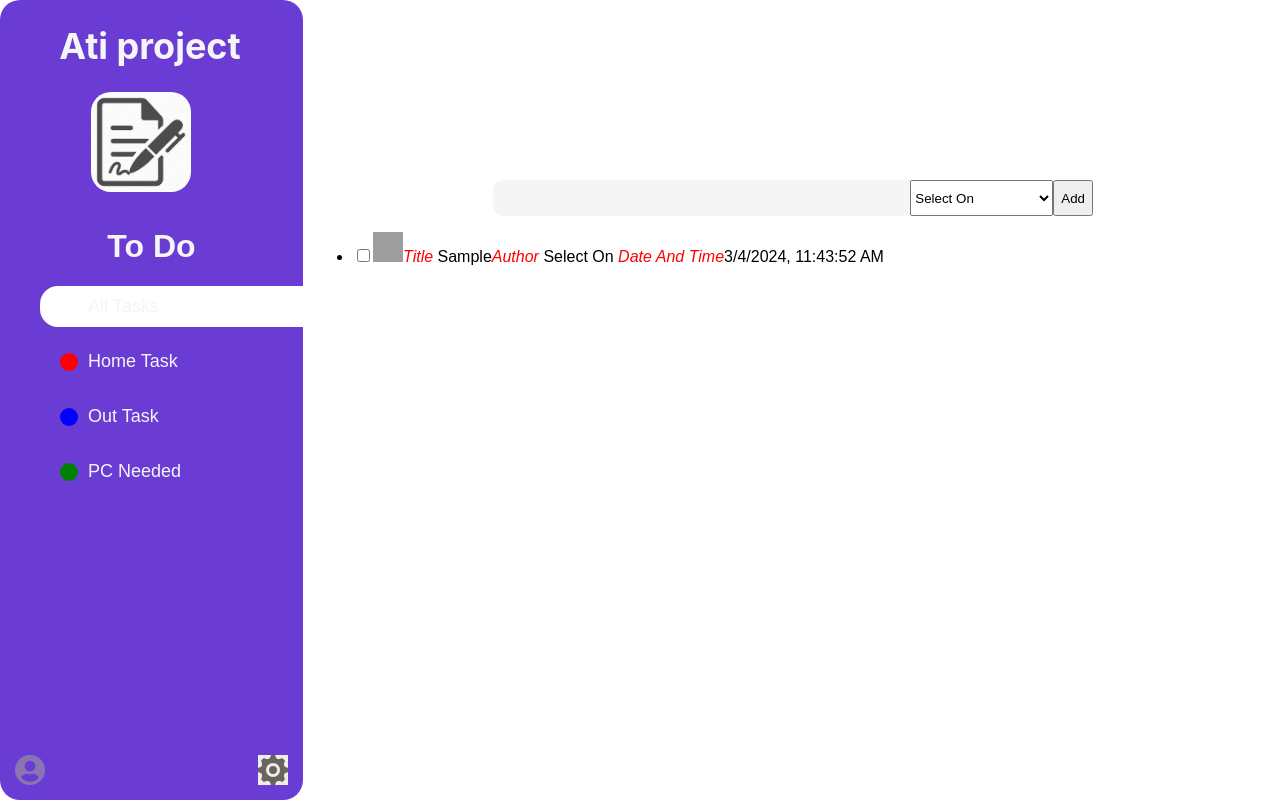
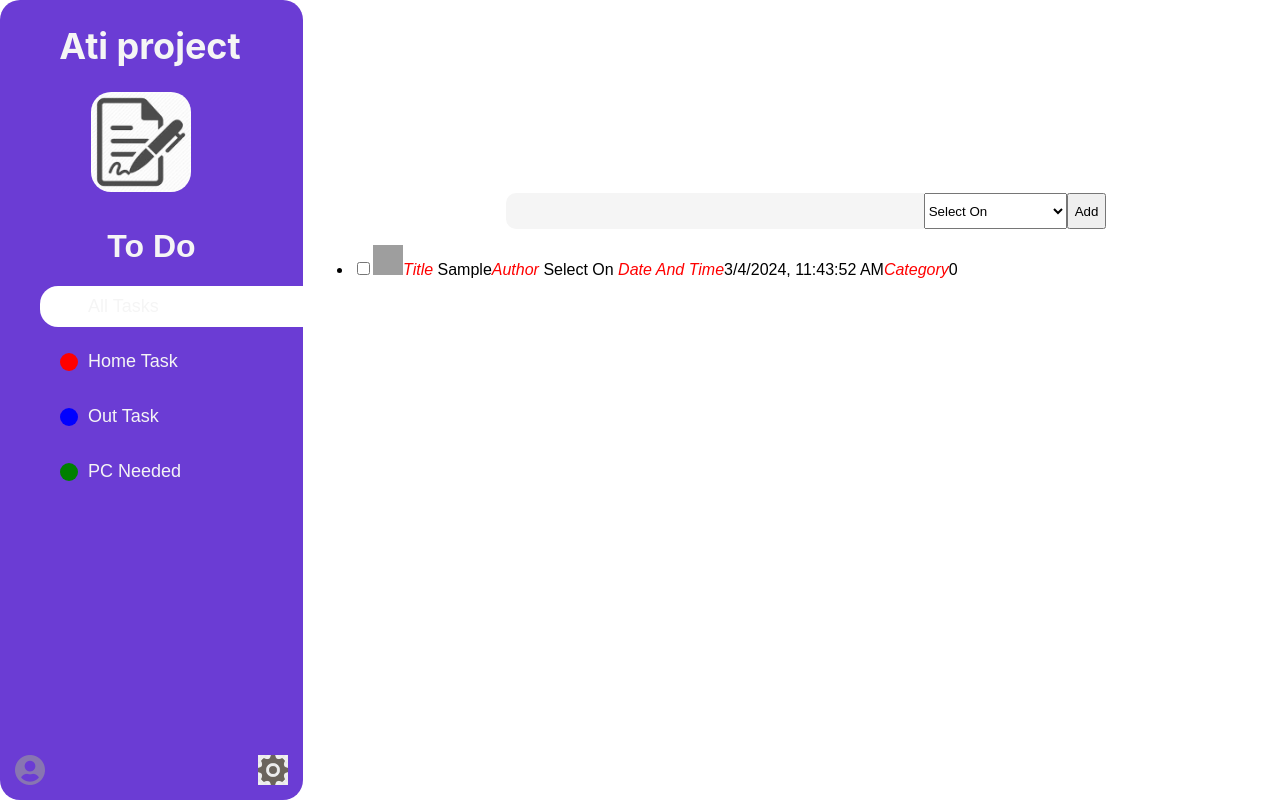
Before and after one commit to Atash1986/ToDoList, a React (Create React App) app: page / in a window 1280 px wide. Both pictures are taken after typing "Sample" into the empty fields and a click on the button "Add". Built offline with nearby package versions, Linux system fonts and the light colour scheme; grey boxes are pictures that could not be loaded.

Commit message:
send category Id to the ToDoList and sidbar

```diff
--- a/src/Component/App.jsx
+++ b/src/Component/App.jsx
@@ -3,20 +3,24 @@ import ToDoList from "./ToDoList";
 import Sidbar from "./Sidbar";
 import logoDynamic from "../logo.jpeg";
 import Categories from "./Categories";
-import React from "react";
+import React,{useState} from "react";
 function App() {
+  const [activeCategoryId,setCategoryId] = useState(0);
+  console.log(typeof activeCategoryId);
   return (
          <div className="App ">
-
-                                  <div className="container">
+         <div className="container">
 
         <Sidbar
           appTitleDynamic="Ati To Do  List"
           logo={logoDynamic}
           categories={Categories}
+          activCategoryId={activeCategoryId}
+          setCategoryId={setCategoryId}
+
         />
 
-          <ToDoList />
+          <ToDoList activeCategoryId={activeCategoryId} />
 
       </div>
 
--- a/src/Component/Sidbar.jsx
+++ b/src/Component/Sidbar.jsx
@@ -4,19 +4,19 @@ import profileLogo from "../profile.png";
 import settingLogo from "../OIP.jpg";
 import CategoryItem from "./CategoryItem";
 import "./Sidbar.css";
-import ToDoItem from "./ToDoItem";
 
 
 
-function Sidbar({ appTitle = 'Ati project', logo = logoDefaultImg, categories}) {
 
-  const [activCategoryId,setCategoryId] = useState(0);
+function Sidbar({ appTitle = 'Ati project', logo = logoDefaultImg, categories,activCategoryId,setCategoryId}) {
 
 
-  function handelClick(event, selectedId)
+ function handelClick(event, selectedId)
   {
     // const selectedId=Number(event.target.id);
     setCategoryId(selectedId);
+
+
 
    // console.log(items);
 
--- a/src/Component/ToDoItem.jsx
+++ b/src/Component/ToDoItem.jsx
@@ -1,20 +1,20 @@
 import React, { useState } from "react";
 import "./ToDoItem.css";
 
-function ToDoItem(props) {
+function ToDoItem({id,  title,  isDone,  categoryId,  dateAndTime,  onChecked,  author}) {
   // function ToDoItem({ id, item, onChecked }) {
   // const [isDone, setIsDone] = useState("false");
 
   // const { title, author, dataAndTime } = item;
-  //console.log("author in TodoItem=", props.author);
+  console.log("category in TodoItem=", categoryId);
   return (
     <li
-      id={props.id}
-      style={{ textDecoration: props.isDone ? "line-through" : "none" }}
+      id={id}
+      style={{ textDecoration: isDone ? "line-through" : "none" }}
     >
       <input
         type="checkbox"
-        onClick={() => props.onChecked(props.id)}
+        onClick={() => props.onChecked(id)}
         // id={props.index}
       />
       <img
@@ -23,18 +23,19 @@ function ToDoItem(props) {
       />
 
       <span class="titr">Title </span>
-      <span>{props.title}</span>
+      <span>{title}</span>
 
       <span class="titr">Author </span>
-      <span>{props.author} </span>
+      <span>{author} </span>
 
       <span class="titr">Date And Time</span>
-      <span>{props.dateAndTime}</span>
+      <span>{dateAndTime}</span>
 
       {/* <span name="status" value="false" /> */}
 
       <span class="titr" name="description"></span>
-      <span></span>
+      <span class="titr">Category</span>
+      <span >{ categoryId}</span>
     </li>
   );
 }
--- a/src/Component/ToDoList.jsx
+++ b/src/Component/ToDoList.jsx
@@ -1,8 +1,10 @@
 import React, { useState } from "react";
 import ToDoItem from "./ToDoItem";
-import "./ToDoList.css"
+import "./ToDoList.css";
 
-function  ToDoList() {
+
+function  ToDoList({ activeCategoryId}) {
+   console.log(typeof activeCategoryId);
   // const [isDone, setIsDone] = useState("false");
   const options = [
     { id: "-1", value: "Select On", label: "Select On" },
@@ -20,7 +22,8 @@ function  ToDoList() {
     id: "",
     dateAndTime: "2023",
     isDone: false,
-    authorId: "-1"
+    authorId: "-1",
+    categoryId:"0"
   });
   const [items, setItems] = useState([]);
 
@@ -78,7 +81,6 @@ function  ToDoList() {
       return prevItems.map((item, id) => {
         // console.log("check item with selectIndex=", index);
         if (id === selectId) {
-          console.log("item.id", id);
           // Create a new object to avoselectIndex mutating the original item
           //  setCurrentItem({ ...item, isDone: !item.isDone });
           //return prevItems.filter((item, index));
@@ -101,23 +103,23 @@ function  ToDoList() {
     //setSelectedOption("0");
     setCurrentItem((prevCurrentItem) => ({
       ...prevCurrentItem,
-      // id: itemId,
       title: "",
       dateAndTime: "",
-      authorId: "-1"
+      authorId: "-1",
+      categoryId:"0"
     }));
   }
   function addItem(event) {
     // event.defaultPrevented();
-    //  console.log(items);
+
     const currentDT = new Date();
     const dateTime = currentDT.toLocaleString();
     setItemID(itemId + 1);
     // console.log(itemId);
     setItems((prevItems) => {
       // ????? setCurrentItem( { ...currentItem, dateAndTime: dateTime });
-      const newItem = { ...currentItem, dateAndTime: dateTime, id: itemId };
-
+   const newItem = { ...currentItem, dateAndTime: dateTime, id: itemId ,categoryId:activeCategoryId};
+   console.log(newItem.categoryId);
       // console.log("currentItem " + currentItem.dateAndTime);
       return [...prevItems, newItem];
     });
@@ -163,21 +165,17 @@ function  ToDoList() {
       <div>
         <ul>
           {/* <h1>To Do List</h1> */}
-          {items
-            .filter((item) => item.isDone === false)
+          {items.filter((item) => item.isDone === false)
             .map((item) => {
-              console.log("ToDo" + item.isDone);
               // console.log(item.isDone);
               // if(item.isDone===false)
               // {
-
-              console.log("ID :" + item.id);
               return (
                 <ToDoItem
                   id={item.id}
                   title={item.title}
-                  //   author={.label}
                   isDone={item.isDone}
+                  categoryId={item.categoryId}
                   dateAndTime={item.dateAndTime}
                   onChecked={handleCheck}
                   author={
@@ -187,15 +185,16 @@ function  ToDoList() {
                   // item={item}
                   // onChecked={handleCheck2}
                 />
-              );
+
               // }
               //{alert()}
+              )
             })}
+
+
           {/* <h1> The Work Done</h1> */}
           {items.map((item) => {
             if (item.isDone === true) {
-              console.log("workDone" + item.isDone);
-
               //  console.log("Id :" + item.authorId);
               return (
                 <ToDoItem
@@ -208,14 +207,19 @@ function  ToDoList() {
                   author={
                     options.find((option) => option.id === item.authorId).label
                   }
-                  // onChecked={handleCheck2}
-                />
+                  categoryId={item.categoryId}
+                  />
               );
 
               //{alert()}
             }
           })}
         </ul>
+        {/* return (
+          <Sidbar
+             items={items}
+             options={options}/>
+        ) */}
       </div>
     </div>
   );
```
